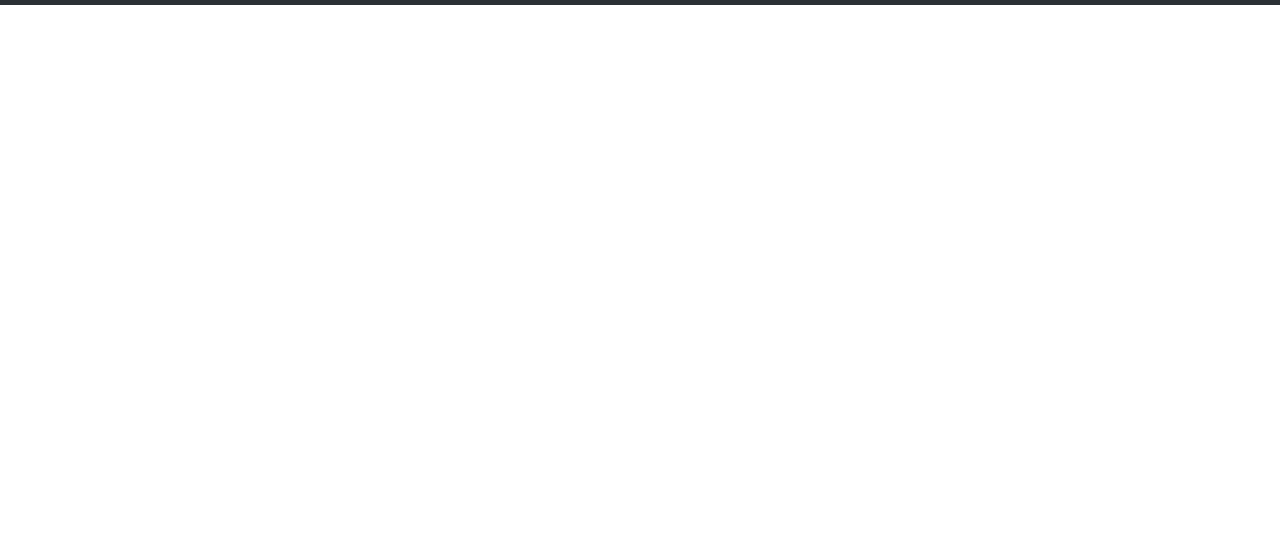
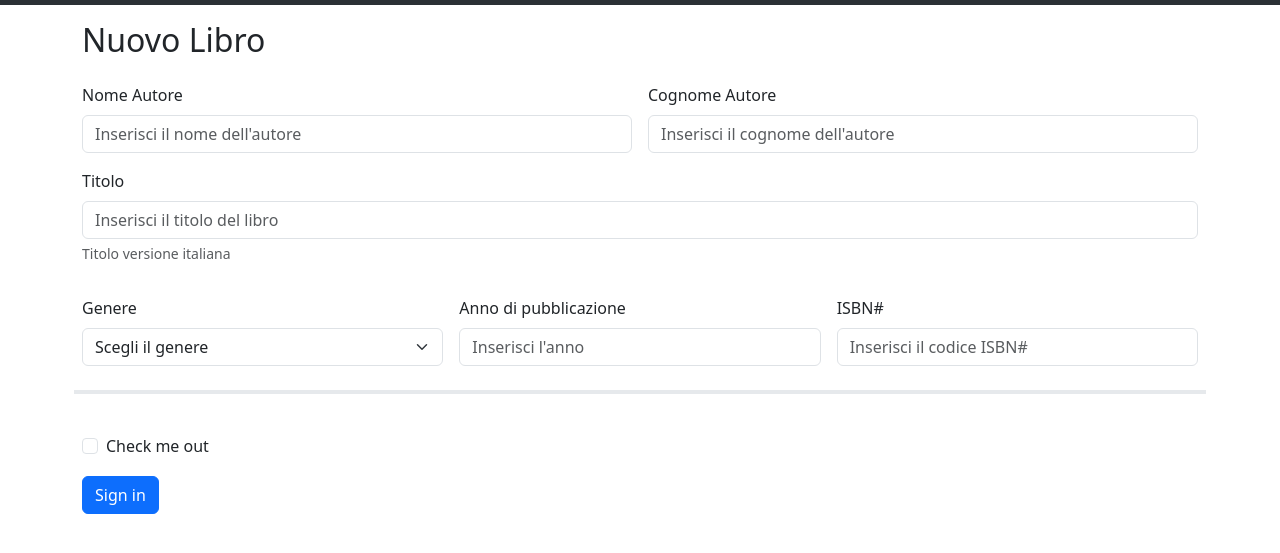
Before and after one commit to RSerli/html-css-bootstrap-dashboard, a plain HTML site: page new-book.html in a window 1280 px wide. Shown: the part 81-634 px from the top of the page. Drawn offline with nearby package versions, Linux system fonts and the light colour scheme.

Commit message:
Prima parte del Form NewBook

```diff
--- a/new-book.html
+++ b/new-book.html
@@ -51,6 +51,69 @@
             </div>
         </nav>
     </header>
+    <main>
+        <!-- main finestra "Nuovo Libro" -->
+        <section class="container pt-3">
+            <h2>Nuovo Libro</h2>
+            <form class="row g-3 mt-2">
+                <!-- text box nome dell'autore -->
+                <div class="col-6">
+                    <label for="txt-Author-FirstName" class="form-label">Nome Autore</label>
+                    <input type="text" class="form-control" id="txt-Author-FirstName"
+                        placeholder="Inserisci il nome dell'autore" required>
+                </div>
+                <!-- text box cognome dell'autore -->
+                <div class="col-6">
+                    <label for="txt-Author-SecondName" class="form-label">Cognome Autore</label>
+                    <input type="text" class="form-control" id="txt-Author-SecondName"
+                        placeholder="Inserisci il cognome dell'autore" required>
+                </div>
+                <!-- text box Titolo libro -->
+                <div class="col-12">
+                    <label for="txt-BookTitle" class="form-label">Titolo</label>
+                    <input type="text" class="form-control" id="txt-BookTitle"
+                        placeholder="Inserisci il titolo del libro" required>
+                    <p class="form-text">Titolo versione italiana</p>
+                </div>
+                <!-- dropdown menù genere del libro -->
+                <div class="col-md-4">
+                    <label for="inputState" class="form-label">Genere</label>
+                    <select id="inputState" class="form-select">
+                        <option selected>Scegli il genere</option>
+                        <option>Romantico</option>
+                        <option>Giallo</option>
+                        <option>Istruzione</option>
+                        <option>Storico</option>
+                    </select>
+                </div>
+                <!-- Anno di pubblicazione libro -->
+                <div class="col-md-4">
+                    <label for="txt-PubblicationYear" class="form-label">Anno di pubblicazione</label>
+                    <input type="text" class="form-control" id="txt-PubblicationYear" placeholder="Inserisci l'anno">
+                </div>
+                </div>
+                <!-- Codice ISBN libro -->
+                <div class="col-md-4">
+                    <label for="txt-BookISBN" class="form-label">ISBN#</label>
+                    <input type="text" class="form-control" id="txt-BookISBN" placeholder="Inserisci il codice ISBN#">
+                </div>
+                <!-- Separatore -->
+                <hr class="border border-2 opacity-75 my-4">
+
+                <div class="col-12">
+                    <div class="form-check">
+                        <input class="form-check-input" type="checkbox" id="gridCheck">
+                        <label class="form-check-label" for="gridCheck">
+                            Check me out
+                        </label>
+                    </div>
+                </div>
+                <div class="col-12">
+                    <button type="submit" class="btn btn-primary">Sign in</button>
+                </div>
+            </form>
+        </section>
+    </main>
     <!-- Link JS Bottstrap -->
     <script src="https://cdn.jsdelivr.net/npm/bootstrap@5.3.5/dist/js/bootstrap.bundle.min.js"
         integrity="sha384-k6d4wzSIapyDyv1kpU366/PK5hCdSbCRGRCMv+eplOQJWyd1fbcAu9OCUj5zNLiq"
```
